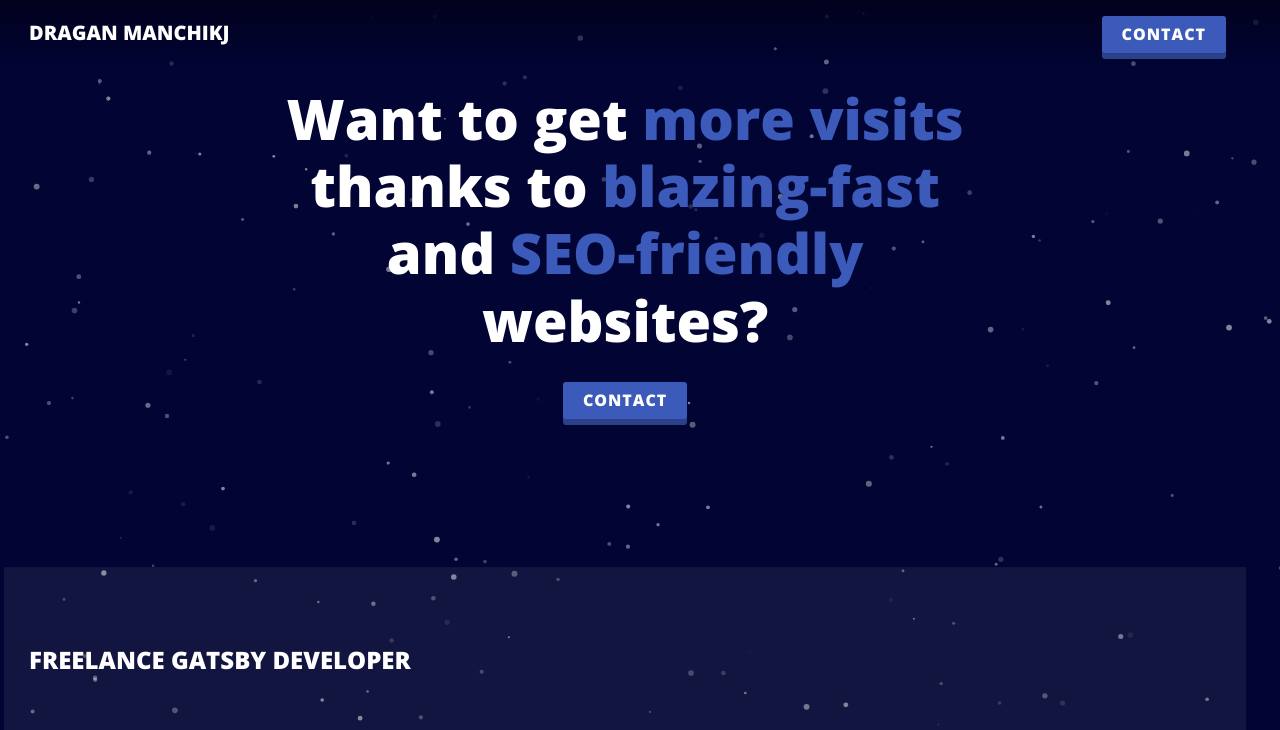
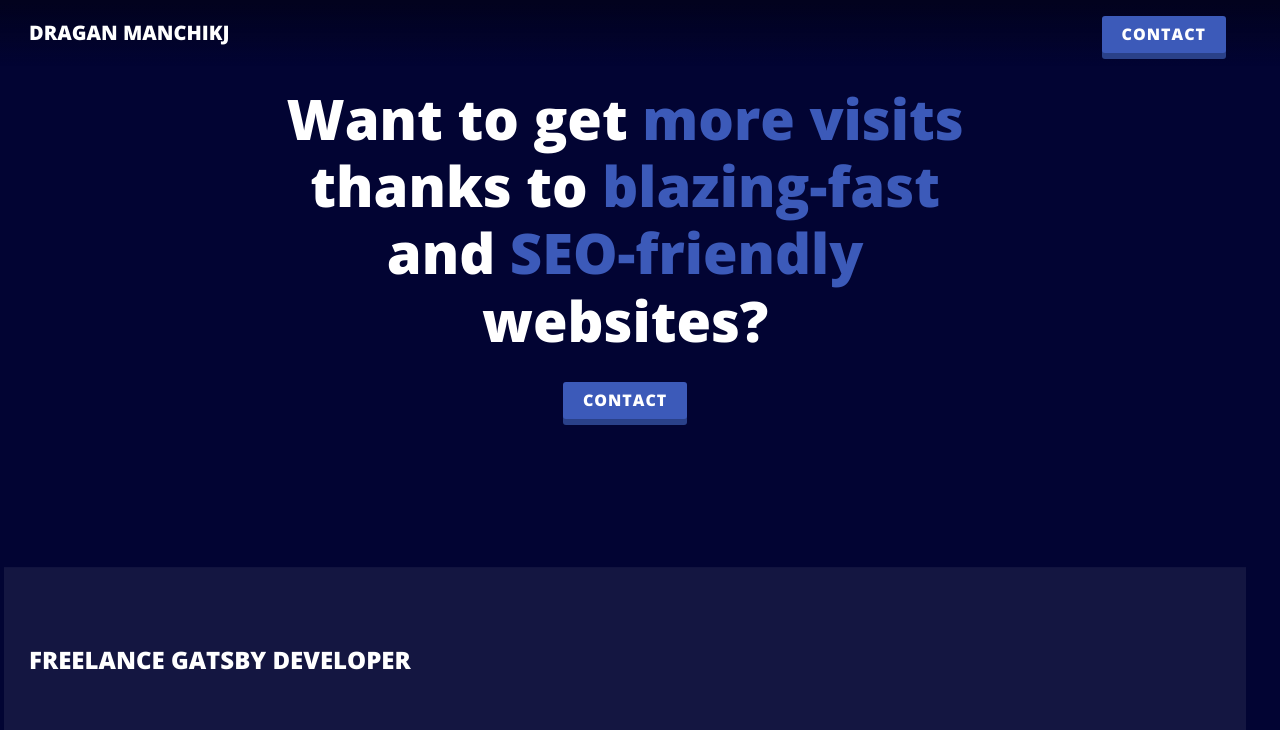
Before and after one commit to daces/dragan, a Gatsby site: page / in a window 1280 px wide. Shown: the top 730 px of the page. Built offline with nearby package versions, Linux system fonts and the light colour scheme; Gatsby itself is replaced by a stand-in of ours; a web font is replaced by a local one.

Commit message:
test page speed insi

```diff
--- a/src/components/header.js
+++ b/src/components/header.js
@@ -9,7 +9,7 @@ import { assets } from '../defaults/assets';
 const Header = () => {
 	return (
 		<Head>
-			<Particles
+			{/* <Particles
 				id="tsparticles"
 				options={{
 					background: {
@@ -110,7 +110,7 @@ const Header = () => {
 						},
 					},
 				}}
-			/>
+			/> */}
 				{ useMedia('(min-width: 768px)') ?
 			<Title>
 				Want to get <Hi>more visits</Hi>
```
